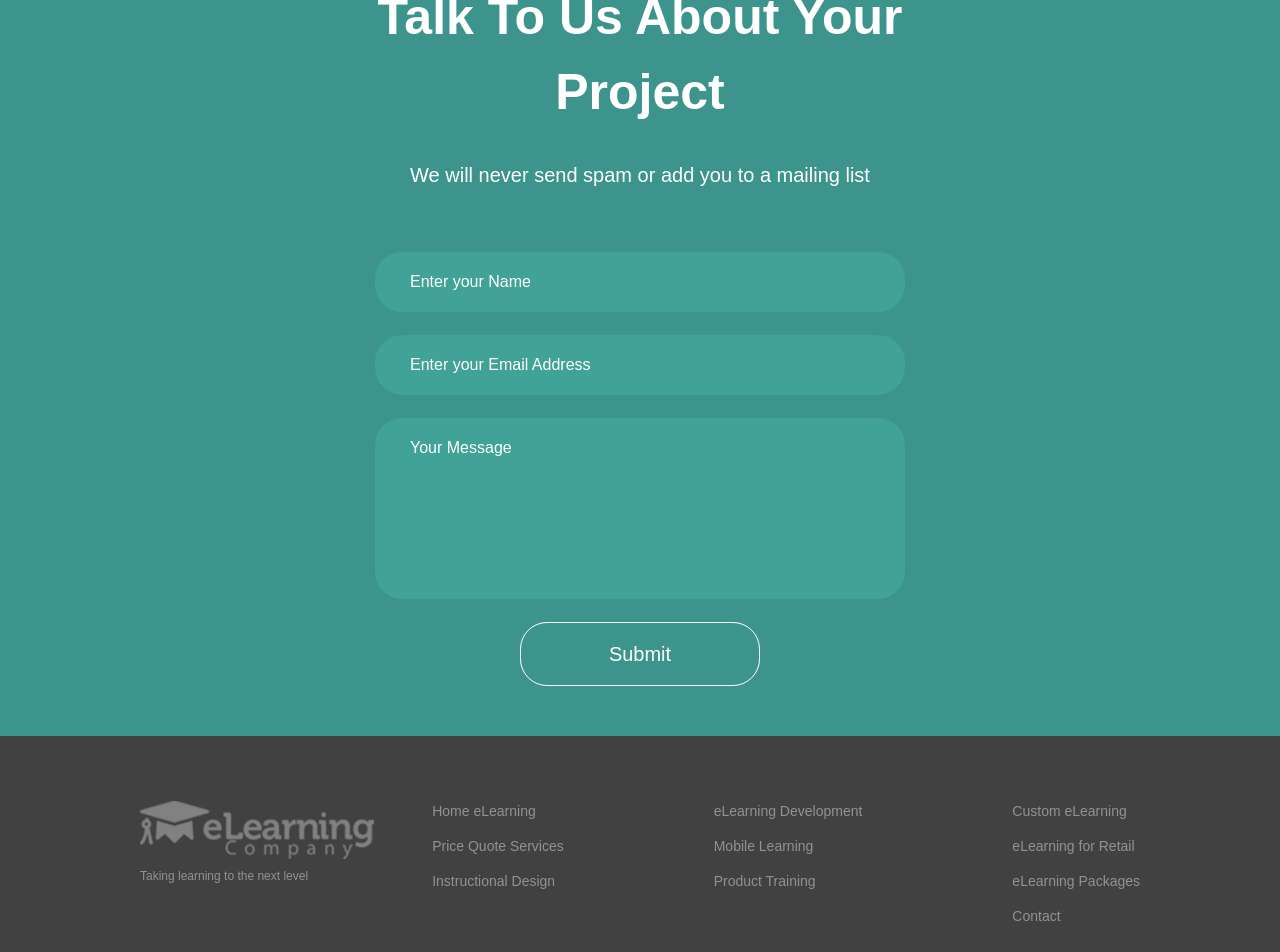
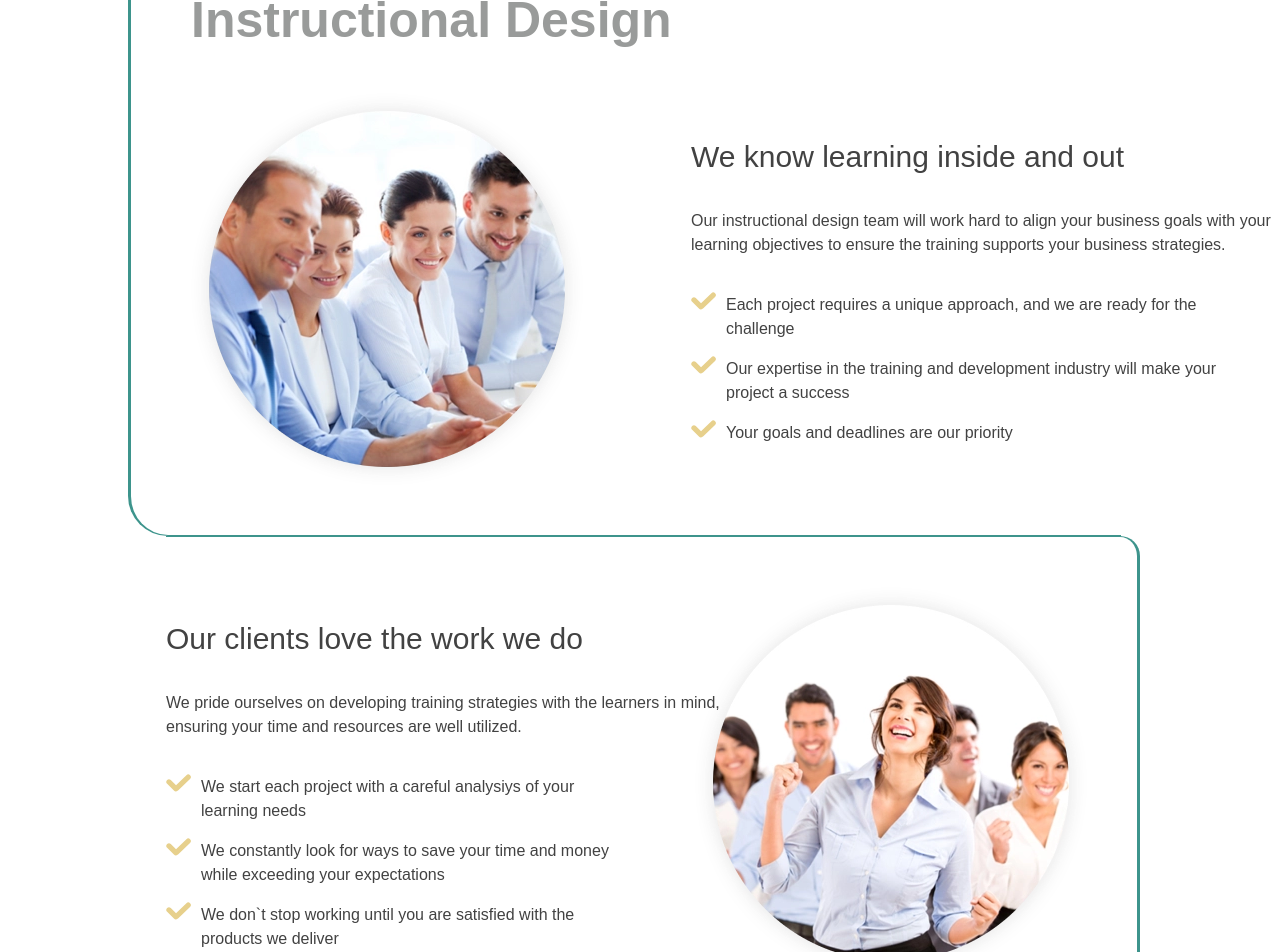
Before and after one commit to anastasiiatarasiuk/eLearning-company, a React (Vite) app: page / in a window 1280 px wide. Shown: the part 820-1772 px from the top of the page. Built offline with nearby package versions, Linux system fonts and the light colour scheme.

Commit message:
add Instructional design and clients sections

```diff
--- a/src/App.jsx
+++ b/src/App.jsx
@@ -1,7 +1,9 @@
 import "./App.scss";
 import Footer from "./components/Footer/Footer";
 import Header from "./components/Header/Header";
+import InstructionalDesign from "./components/InstructionalDesign/InstructionalDesign";
 import Navigation from "./components/Navigation/Navigation";
+import OurClients from "./components/OurClients/OurClients";
 import TalkToUs from "./components/TalkToUs/TalkToUs";
 
 function App() {
@@ -9,6 +11,8 @@ function App() {
     <>
       <Header />
       <Navigation />
+      <InstructionalDesign />
+      <OurClients />
       <TalkToUs />
       <Footer />
     </>
--- a/src/App.scss
+++ b/src/App.scss
@@ -12,6 +12,8 @@ $footer-bg: #414141;
 $footer-text: #929292;
 $copyright-bg: #383838;
 $copyright-text:  #595959;
+$yellow: #e7d08c;
+$instructional-text: #424242;
 
 // Для теми light
 :root {
@@ -28,6 +30,9 @@ $copyright-text:  #595959;
   --copyright-text:#{$copyright-text};
   --background-menu: #{$background-dark};
   --card-bg: #{$white};
+  --section-title:#{$secondary-text-color};
+  --yellow: #{$yellow};
+  --instructional-text: #{$instructional-text};
 }
 
 // Для теми dark
@@ -36,4 +41,6 @@ $copyright-text:  #595959;
   --text-color: #{$text-color-dark};
   --card-bg: #{$background-light-dark};
 --background-menu:#{$background-light-dark};
+ --section-title:#{$secondary-text-color};
+ --instructional-text: #{$white};
 }
--- a/src/components/Footer/Footer.jsx
+++ b/src/components/Footer/Footer.jsx
@@ -26,7 +26,7 @@ const Footer = () => {
                 </a>
               </li>
               <li className="footer__list-item">
-                <a href="#" className="footer__link">
+                <a href="#instructional" className="footer__link">
                   Instructional Design
                 </a>
               </li>
--- /dev/null
+++ b/src/components/InstructionalDesign/InstructionalDesign.jsx
@@ -0,0 +1,49 @@
+import SvgIcon from "../SvgIcon/SvgIcon";
+import "./InstructionalDesign.scss";
+
+const InstructionalDesign = () => {
+  return (
+    <>
+      <section className="instructional" id="instructional">
+        <div className="instructional__container">
+          <h2 className="instructional__title">Instructional Design</h2>
+          <div className="instructional__content">
+            <img src="/images/team.webp" alt="Team" />
+            <div className="instructional__learning">
+              <h3 className="instructional__learning-title">
+                We know learning inside and out
+              </h3>
+              <p className="instructional__learning-subtitle">
+                Our instructional design team will work hard to align your
+                business goals with your learning objectives to ensure the
+                training supports your business strategies.
+              </p>
+              <ul className="instructional__learning-list">
+                <li className="instructional__learning-list-item">
+                  <SvgIcon id="icon-check" className="instructional__icon" />
+                  <p>
+                    Each project requires a unique approach, and we are ready
+                    for the challenge
+                  </p>
+                </li>
+                <li className="instructional__learning-list-item">
+                  <SvgIcon id="icon-check" className="instructional__icon" />
+                  <p>
+                    Our expertise in the training and development industry will
+                    make your project a success
+                  </p>
+                </li>
+                <li className="instructional__learning-list-item">
+                  <SvgIcon id="icon-check" className="instructional__icon" />
+                  <p>Your goals and deadlines are our priority</p>
+                </li>
+              </ul>
+            </div>
+          </div>
+        </div>
+      </section>
+    </>
+  );
+};
+
+export default InstructionalDesign;
--- /dev/null
+++ b/src/components/InstructionalDesign/InstructionalDesign.scss
@@ -0,0 +1,71 @@
+.instructional {
+  padding: 0px 140px 0 128px;
+
+  &__container {
+    padding: 50px 0px 50px 60px;
+    border-left: 3px solid var(--background-green);
+    border-top: 3px solid var(--background-green);
+    border-bottom: 1.5px solid var(--background-green);
+    border-top-left-radius: 20px;
+    border-top-right-radius: 0px;
+    border-bottom-right-radius: 0px;
+    border-bottom-left-radius: 40px;
+    margin-right: 19px;
+  }
+
+  &__title {
+    color: var(--section-title);
+    font-weight: 600;
+    font-size: 50px;
+    margin-bottom: 35px;
+  }
+
+  &__content {
+    display: flex;
+    align-items: center;
+    gap: 108px;
+  }
+
+  &__learning-title {
+    width: 500px;
+    font-weight: 400;
+    font-size: 30px;
+    margin-bottom: 30px;
+    color: var(--instructional-text);
+  }
+
+  &__learning-subtitle {
+    width: 600px;
+    font-weight: 300;
+    font-size: 16px;
+    line-height: 150%;
+    margin-bottom: 35px;
+    color: var(--instructional-text);
+  }
+
+  &__learning-list {
+    display: flex;
+    flex-direction: column;
+    gap: 15px;
+    width: 540px;
+  }
+
+  &__learning-list-item {
+    display: flex;
+    align-items: baseline;
+    font-weight: 300;
+    font-size: 16px;
+    line-height: 150%;
+    color: var(--instructional-text);
+  }
+
+  &__icon {
+    stroke-width: 4px;
+    width: 25px;
+    height: 18px;
+    fill: none;
+    stroke: var(--yellow);
+    margin-right: 10px;
+    flex-shrink: 0;
+  }
+}
--- a/src/components/Navigation/Navigation.jsx
+++ b/src/components/Navigation/Navigation.jsx
@@ -15,7 +15,7 @@ const Navigation = () => {
                 <a href="#">Services</a>
               </li>
               <li className="list__item">
-                <a href="#">Instructional Design</a>
+                <a href="#instructional">Instructional Design</a>
               </li>
               <li className="list__item">
                 <a href="#">eLearning Development</a>
--- /dev/null
+++ b/src/components/OurClients/OurClients.jsx
@@ -0,0 +1,51 @@
+import "./OurClients.scss";
+import SvgIcon from "../SvgIcon/SvgIcon";
+
+const OurClients = () => {
+  return (
+    <>
+      <section className="clients">
+        <div className="clients__container">
+          <div className="clients__content">
+            <div className="clients__work">
+              <h3 className="clients__work-title">
+                Our clients love the work we do
+              </h3>
+              <p className="clients__work-subtitle">
+                We pride ourselves on developing training strategies with the
+                learners in mind, ensuring your time and resources are well
+                utilized.
+              </p>
+              <ul className="clients__work-list">
+                <li className="clients__work-list-item">
+                  <SvgIcon id="icon-check" className="clients__icon" />
+                  <p>
+                    We start each project with a careful analysiys of your
+                    learning needs
+                  </p>
+                </li>
+                <li className="clients__work-list-item">
+                  <SvgIcon id="icon-check" className="clients__icon" />
+                  <p>
+                    We constantly look for ways to save your time and money
+                    while exceeding your expectations
+                  </p>
+                </li>
+                <li className="clients__work-list-item">
+                  <SvgIcon id="icon-check" className="clients__icon" />
+                  <p>
+                    We don`t stop working until you are satisfied with the
+                    products we deliver
+                  </p>
+                </li>
+              </ul>
+            </div>
+            <img src="/images/clients.webp" alt="Clients" />
+          </div>
+        </div>
+      </section>
+    </>
+  );
+};
+
+export default OurClients;
--- /dev/null
+++ b/src/components/OurClients/OurClients.scss
@@ -0,0 +1,64 @@
+.clients {
+  padding: 0px 140px 0 128px;
+
+  &__container {
+    padding: 50px 50px 50px 0px;
+    border-right: 3px solid var(--background-green);
+    border-top: 1.5px solid var(--background-green);
+    border-top-right-radius: 20px;
+    border-bottom-right-radius: 0px;
+    margin-left: 38px;
+  }
+
+  &__content {
+    display: flex;
+    align-items: center;
+    justify-content: space-between;
+  }
+
+  &__work {
+    width: 500px;
+  }
+
+  &__work-title {
+color: var(--instructional-text);
+font-weight: 400;
+font-size: 30px;
+    margin-bottom: 30px;
+  }
+
+  &__work-subtitle {
+    width: 600px;
+    font-weight: 300;
+    font-size: 16px;
+    line-height: 150%;
+    margin-bottom: 35px;
+    color: var(--instructional-text);
+  }
+
+  &__work-list {
+    width: 450px;
+    display: flex;
+    flex-direction: column;
+    gap: 15px;
+  }
+
+  &__work-list-item {
+    display: flex;
+    align-items: baseline;
+    font-weight: 300;
+    font-size: 16px;
+    line-height: 150%;
+    color: var(--instructional-text);
+  }
+
+  &__icon {
+    stroke-width: 4px;
+    width: 25px;
+    height: 18px;
+    fill: none;
+    stroke: var(--yellow);
+    margin-right: 10px;
+    flex-shrink: 0;
+  }
+}
```
